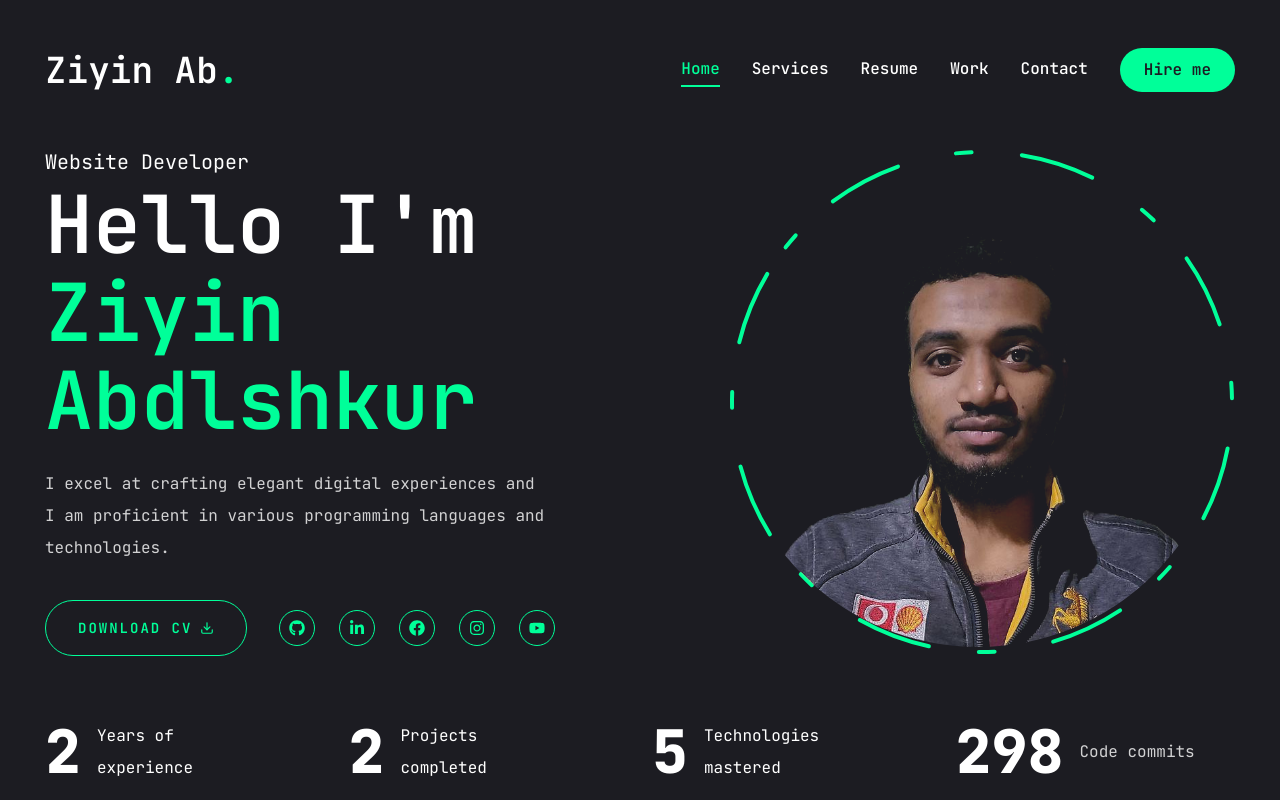
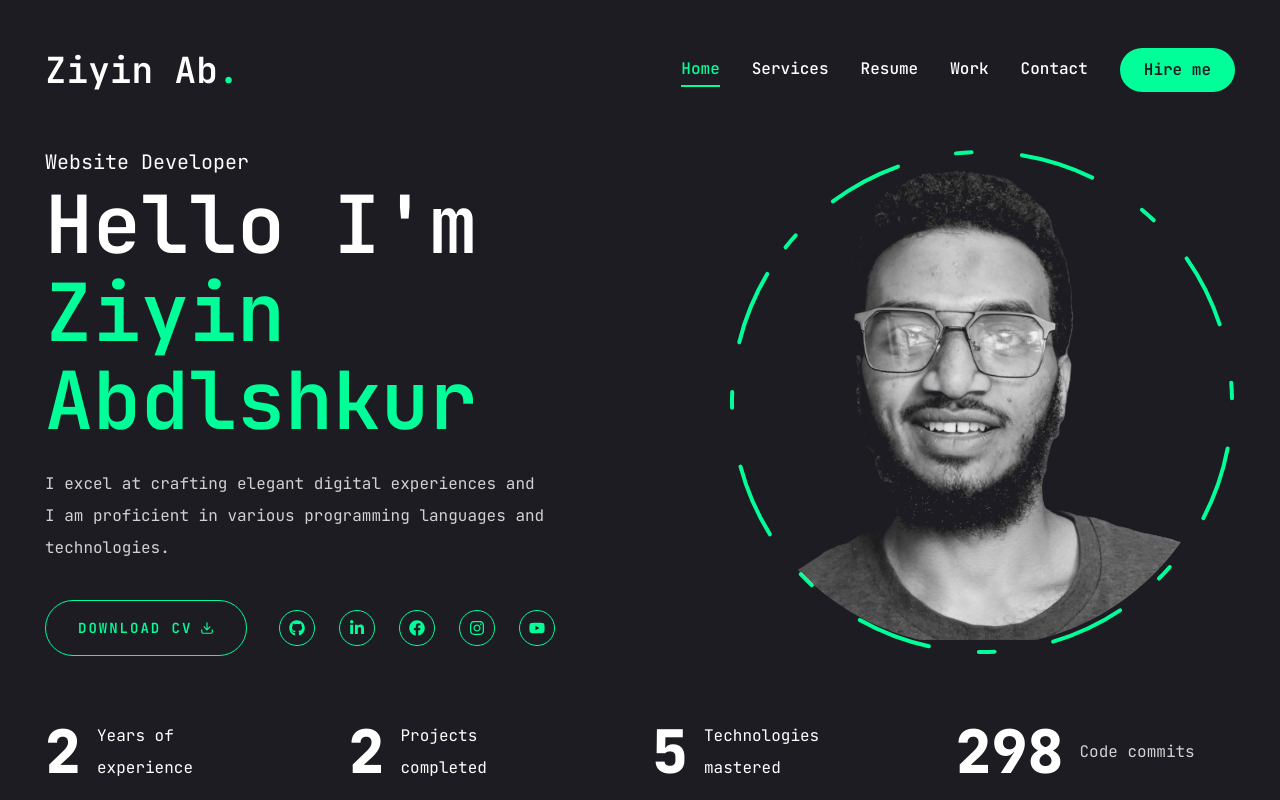
Before and after one commit to Ziyin00/portifolio, a Next.js app: page / in a window 1280 px wide. Built offline with nearby package versions, Linux system fonts and the light colour scheme.

Commit message:
change profile image

```diff
--- a/src/components/Photo.jsx
+++ b/src/components/Photo.jsx
@@ -23,7 +23,7 @@ const Photo = () => {
           className="w-[298px] h-[298px] lg:w-[378px] lg:h-[378px] xl:w-[498px] xl:h-[498px] mix-blend-lighten absolute"
         >
           <Image
-            src="/assets/photo14.jpg"
+            src="/assets/profile.jpg"
             alt="profile pic"
             priority
             quality={100}
```
Also changed, not shown: public/assets/profile.jpg (added).
